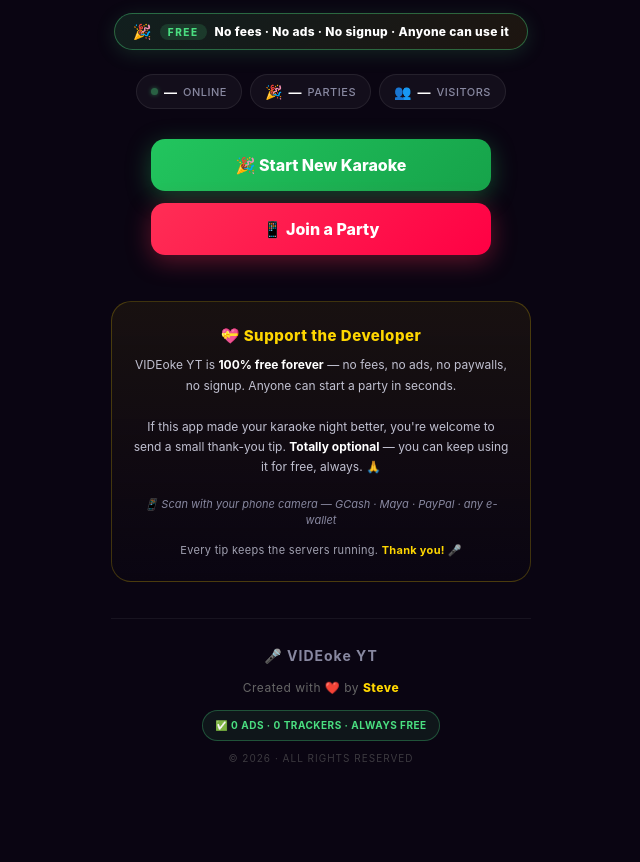
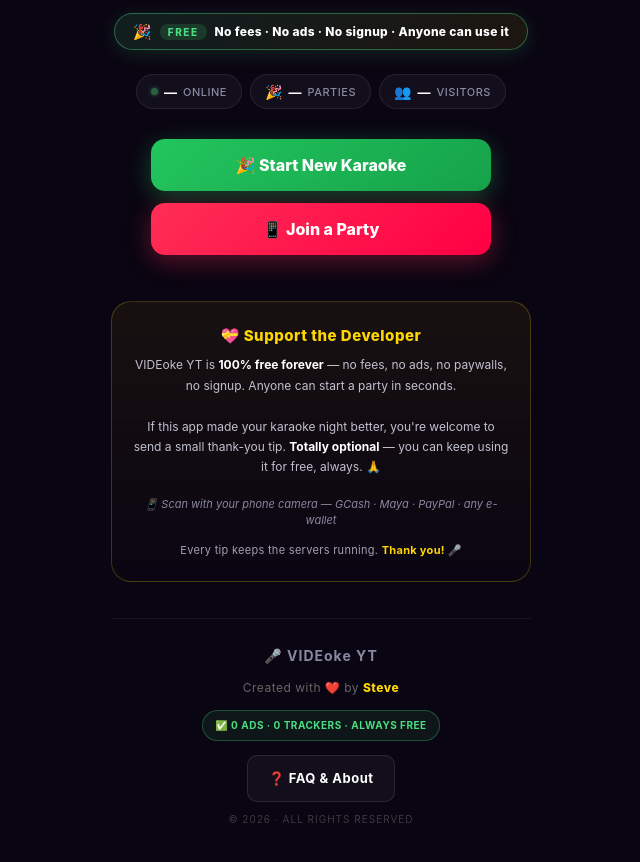
Before and after one commit to empuertos/videoke, a plain HTML site: page frontend/index.html in a window 1280 px wide. Shown: the part 180-1042 px from the top of the page, without its empty margins (319-959 px from the left). Before the commit the page ends 988 px from the top, so only its background shows below. Drawn offline with Linux system fonts and the light colour scheme; no server answers.

Commit message:
Update index.html

```diff
--- a/frontend/index.html
+++ b/frontend/index.html
@@ -15,13 +15,9 @@
     @keyframes float { 0%,100%{transform:translateY(0)} 50%{transform:translateY(-12px)} }
     h1 { font-size: 32px; font-weight: 900; margin-bottom: 8px; background: linear-gradient(135deg, var(--gold), var(--red)); -webkit-background-clip: text; background-clip: text; -webkit-text-fill-color: transparent; letter-spacing: -1px; }
     .subtitle { color: var(--dim); font-size: 14px; margin-bottom: 16px; max-width: 340px; line-height: 1.6; }
-
-    /* FREE FOREVER BADGE */
     .free-badge { display: inline-flex; align-items: center; gap: 8px; padding: 8px 18px; margin-bottom: 24px; background: linear-gradient(135deg, rgba(74,222,128,0.12), rgba(255,215,0,0.08)); border: 1.5px solid rgba(74,222,128,0.4); border-radius: 24px; font-size: 12px; font-weight: 800; color: #fff; letter-spacing: 0.3px; box-shadow: 0 4px 20px rgba(74,222,128,0.15); }
     .free-badge .pill-icon { font-size: 15px; }
     .free-badge .pill-tag { color: var(--green); text-transform: uppercase; font-size: 10px; letter-spacing: 1.5px; padding: 2px 8px; background: rgba(74,222,128,0.15); border-radius: 10px; }
-
-    /* STATS BAR */
     .stats-bar { display: flex; gap: 8px; margin-bottom: 24px; flex-wrap: wrap; justify-content: center; }
     .stat-chip { display: flex; align-items: center; gap: 6px; padding: 8px 14px; background: rgba(255,255,255,0.04); border: 1px solid rgba(255,255,255,0.08); border-radius: 20px; font-size: 13px; font-weight: 700; color: #fff; transition: all 0.3s; }
     .stat-chip.highlight { border-color: rgba(74,222,128,0.4); background: rgba(74,222,128,0.08); }
@@ -30,7 +26,6 @@
     .stat-chip .stat-icon { font-size: 14px; }
     .stat-chip .stat-label { color: var(--dim); font-weight: 500; font-size: 11px; text-transform: uppercase; letter-spacing: 0.5px; }
     .stat-chip .stat-num { font-variant-numeric: tabular-nums; min-width: 12px; display: inline-block; }
-
     .btn { padding: 16px 32px; border: none; border-radius: 14px; font-size: 16px; font-weight: 800; cursor: pointer; font-family: inherit; color: #fff; margin: 6px; transition: transform 0.15s, opacity 0.2s; width: 100%; max-width: 340px; -webkit-appearance: none; }
     .btn:active { transform: scale(0.97); }
     .btn:disabled { opacity: 0.6; cursor: not-allowed; }
@@ -48,8 +43,6 @@
     .result-card button:active { transform: scale(0.98); }
     .btn-open-host { background: linear-gradient(135deg, #22c55e, #16a34a); }
     .btn-copy { background: #2a1a1a; border: 1px solid #444; margin-top: 8px; }
-
-    /* SUPPORT THE DEVELOPER */
     .support-card { margin-top: 40px; padding: 24px 20px; background: linear-gradient(180deg, rgba(255,215,0,0.06) 0%, rgba(10,5,18,0.4) 100%); border: 1px solid rgba(255,215,0,0.22); border-radius: 20px; max-width: 420px; width: 100%; text-align: center; }
     .support-title { font-size: 15px; font-weight: 800; color: var(--gold); letter-spacing: 0.5px; margin-bottom: 10px; }
     .support-text { font-size: 12px; line-height: 1.7; color: #c0c0d0; margin-bottom: 18px; }
@@ -59,10 +52,11 @@
     .support-hint { font-size: 11px; color: var(--dim); font-style: italic; line-height: 1.5; }
     .support-thanks { margin-top: 14px; font-size: 11px; color: #a0a0b0; letter-spacing: 0.3px; }
     .support-thanks b { color: var(--gold); }
-
     .footer { margin-top: 36px; padding: 24px 20px 20px; border-top: 1px solid rgba(255, 255, 255, 0.06); text-align: center; font-size: 12px; color: #666; letter-spacing: 0.5px; line-height: 1.9; max-width: 420px; width: 100%; }
     .footer b { color: var(--gold); font-weight: 800; }
     .footer .no-ads { display: inline-flex; align-items: center; gap: 6px; margin-top: 10px; padding: 5px 12px; background: rgba(74,222,128,0.08); border: 1px solid rgba(74,222,128,0.3); border-radius: 20px; font-size: 10px; font-weight: 700; color: var(--green); letter-spacing: 0.5px; text-transform: uppercase; }
+    .faq-btn { display: inline-flex; align-items: center; gap: 8px; margin-top: 14px; padding: 10px 20px; background: rgba(255,255,255,0.04); border: 1px solid rgba(255,255,255,0.1); border-radius: 10px; color: #fff; text-decoration: none; font-size: 13px; font-weight: 700; transition: all 0.15s; }
+    .faq-btn:hover { border-color: var(--gold); background: rgba(255,215,0,0.06); }
     .modal-bg { position: fixed; inset: 0; background: rgba(0, 0, 0, 0.9); z-index: 9999; display: none; align-items: center; justify-content: center; padding: 20px; }
     .modal-bg.show { display: flex; }
     .modal { background: var(--card); padding: 24px; border-radius: 20px; max-width: 360px; width: 100%; border: 1px solid #333; }
@@ -79,14 +73,12 @@
   <h1>VIDEoke YT</h1>
   <div class="subtitle">Start your own karaoke party or join one</div>
 
-  <!-- FREE FOREVER BADGE -->
   <div class="free-badge">
     <span class="pill-icon">🎉</span>
     <span class="pill-tag">FREE</span>
     <span>No fees · No ads · No signup · Anyone can use it</span>
   </div>
 
-  <!-- STATS BAR -->
   <div class="stats-bar" id="statsBar">
     <div class="stat-chip" id="chipOnline">
       <span class="stat-dot"></span>
@@ -122,7 +114,6 @@
     <button class="btn-copy" onclick="copyToClipboard(guestLink())">🔗 Copy Guest Link</button>
   </div>
 
-  <!-- SUPPORT THE DEVELOPER -->
   <div class="support-card">
     <div class="support-title">💝 Support the Developer</div>
     <div class="support-text">
@@ -131,7 +122,6 @@
       If this app made your karaoke night better, you're welcome to send a small thank-you tip. <b>Totally optional</b> — you can keep using it for free, always. 🙏
     </div>
     <div class="support-qr-wrap">
-      <!-- 📸 REPLACE THIS IMAGE: save your GCash / Maya / PayPal QR as "support-qr.png" in the project root -->
       <img
         src="/support-qr.png"
         alt="Scan to send a tip — GCash / Maya / PayPal"
@@ -146,6 +136,9 @@
     <div style="font-size:14px; color:#8888a0; font-weight:700; letter-spacing:1px; margin-bottom:8px;">🎤 VIDEoke YT</div>
     <div>Created with <span style="color:var(--red)">❤️</span> by <b>Steve</b></div>
     <div class="no-ads">✅ 0 ads · 0 trackers · Always free</div>
+    <div>
+      <a class="faq-btn" href="/faq">❓ FAQ &amp; About</a>
+    </div>
     <div style="margin-top:8px; font-size:10px; opacity:0.55; letter-spacing:1px; text-transform:uppercase;">© <span id="copyrightYear"></span> · All rights reserved</div>
   </div>
 
```
